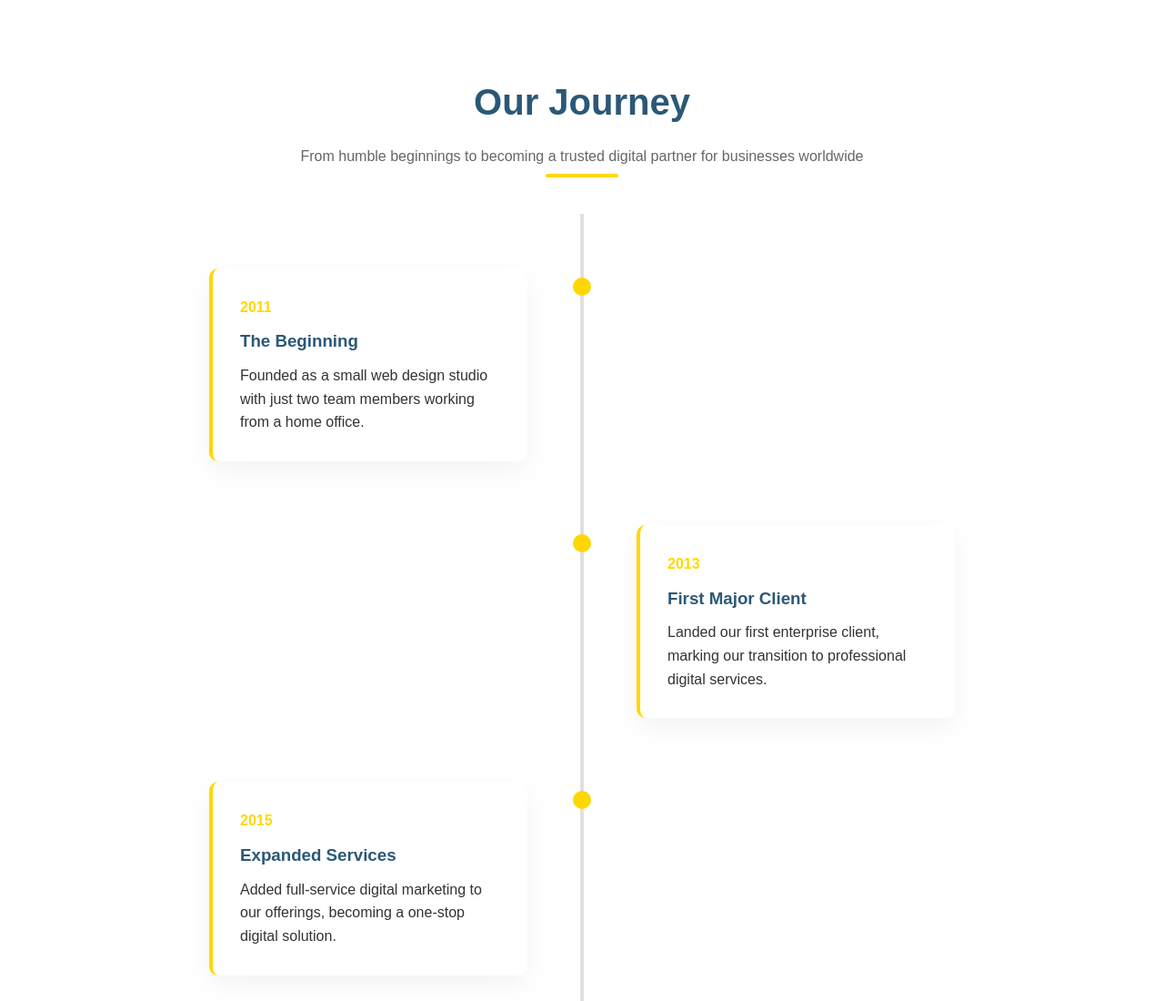
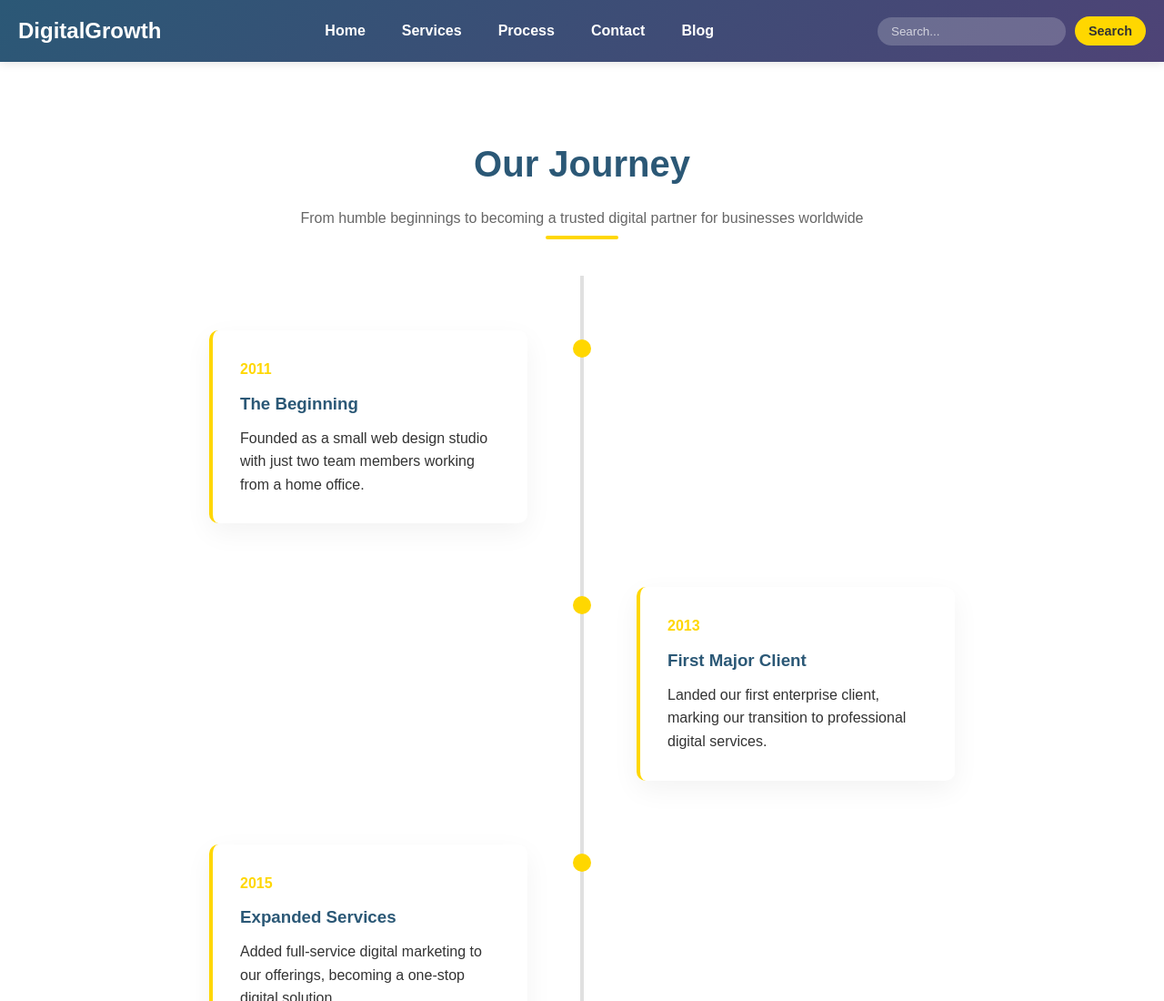
Before and after one commit to Basitakhter/Basitdigitech, a plain HTML site: page about-us.html in a window 1280 px wide. Shown: the top 1100 px of the page at 91% size. Drawn offline with Linux system fonts and the light colour scheme.

Commit message:
about-us.html

```diff
--- a/about-us.html
+++ b/about-us.html
@@ -507,11 +507,11 @@
             return response.text();
         })
         .then(data => {
-            document.getElementById('header-placeholder').innerHTML = data;
+            document.getElementById('header').innerHTML = data;
         })
         .catch(error => {
             console.error('Error loading header:', error);
-            document.getElementById('header-placeholder').innerHTML =
+            document.getElementById('header').innerHTML =
                 '<div style="background:#2b5876;color:white;padding:20px;text-align:center;">Header could not be loaded</div>';
         });
 
@@ -522,11 +522,11 @@
             return response.text();
         })
         .then(data => {
-            document.getElementById('footer-placeholder').innerHTML = data;
+            document.getElementById('footer').innerHTML = data;
         })
         .catch(error => {
             console.error('Error loading footer:', error);
-            document.getElementById('footer-placeholder').innerHTML =
+            document.getElementById('footer').innerHTML =
                 '<div style="background:#2b5876;color:white;padding:20px;text-align:center;">Footer could not be loaded</div>';
         });
 </script>
```
